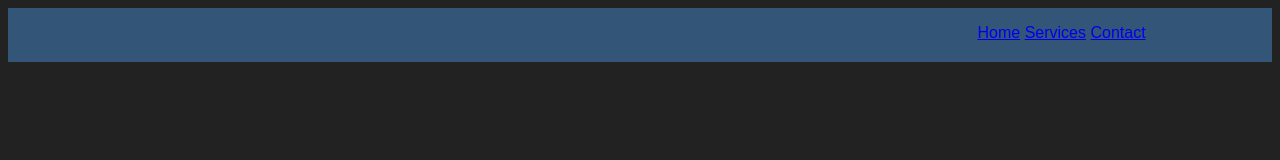
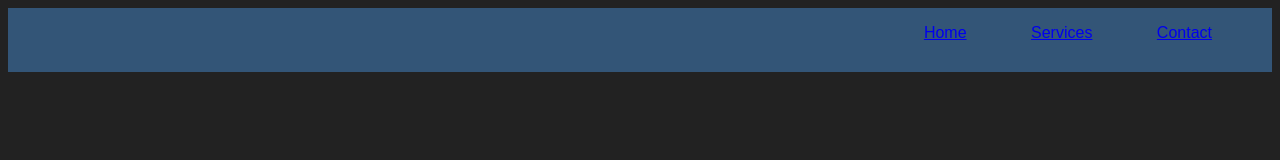
Before and after one commit to amoe256/20-Assignment3, a plain HTML site: page index.html in a window 1280 px wide. Drawn offline with Linux system fonts and the light colour scheme.

Commit message:
name change

```diff
--- a/main_style.css
+++ b/index.css
@@ -6,15 +6,18 @@ body {
 
 header{
     background: #357;
+    display: inline-block;
+    width: 100%
 }
 
 div.container{
-    width: 90%;
+    width: 100%;
+    height: 60px;
     display: inline-block;
 }
 
 nav{
-    float: right
+    float: right;
 }
 
 nav ul{
@@ -23,4 +26,5 @@ nav ul{
 
 nav li{
     display: inline-block;
+    margin-right: 60px;
 }
--- a/index.html
+++ b/index.html
@@ -9,7 +9,7 @@
     <title>
         Tamper Cafe
     </title>
-    <link rel="stylesheet" type="text/css" href="main_style.css"/>
+    <link rel="stylesheet" type="text/css" href="index.css"/>
     <style type="text/css">
     </style>
 </head>
```
